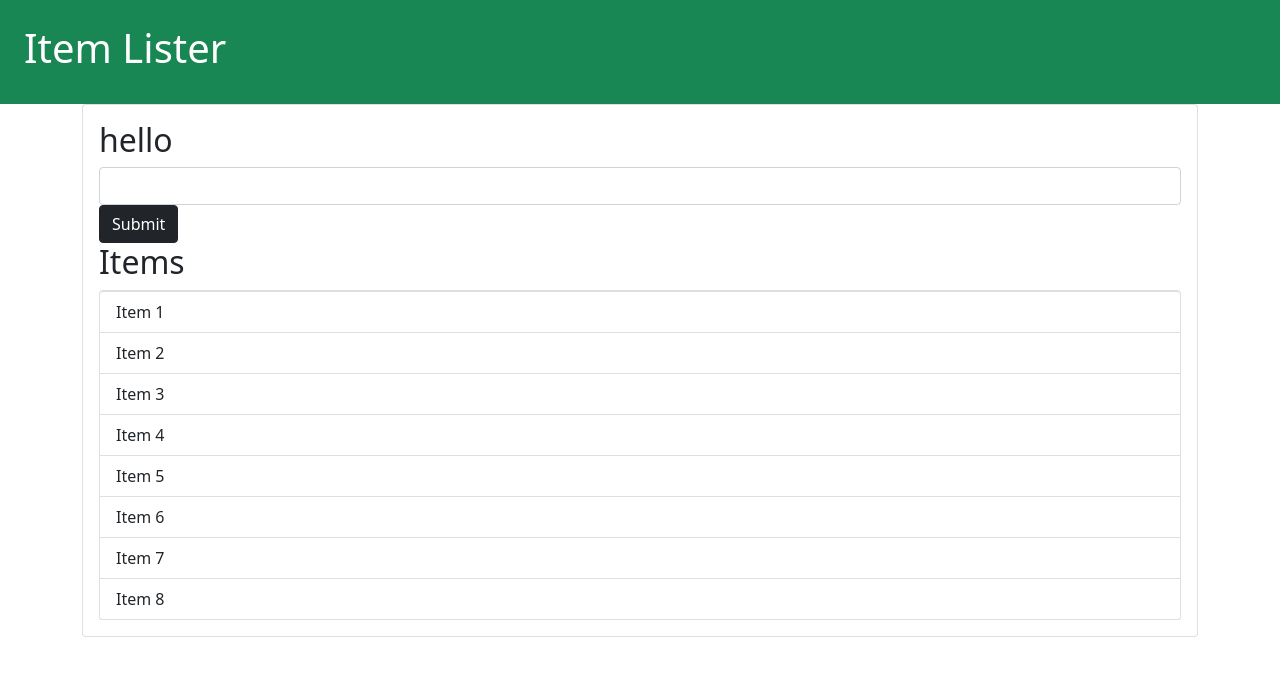
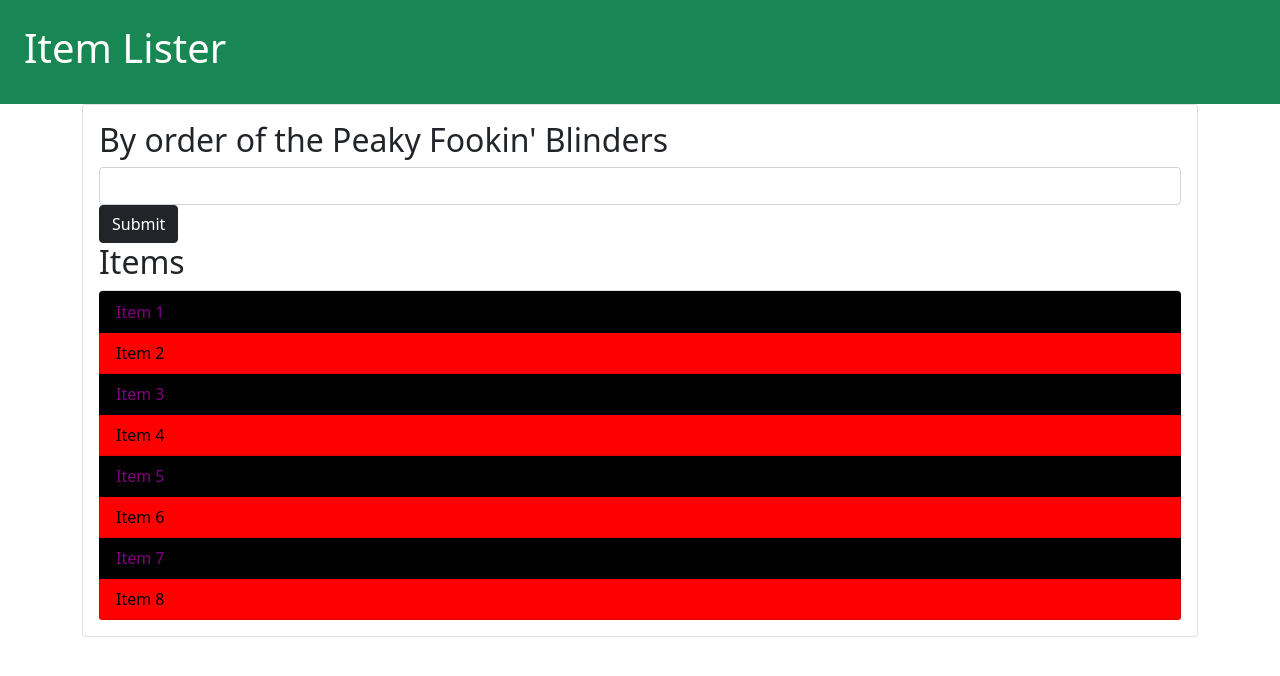
Before and after one commit to jasonarzona/it116, a plain HTML site: page domwalkthrough.html in a window 1280 px wide. Drawn offline with nearby package versions, Linux system fonts and the light colour scheme.

Commit message:
comments

```diff
--- a/domwalkthrough.js
+++ b/domwalkthrough.js
@@ -166,8 +166,21 @@
 //////////   querySelectorAll
 
 //makes variable that shows us all elements with title class
+//makes a list of everything with title in it
 var titles = document.querySelectorAll('.title');
 console.log(titles);
 
 //used the variable to change the string in the h2 header that used the title class
-titles[0].textContent = "hello";
+titles[0].textContent = "By order of the Peaky Fookin' Blinders";
+
+//made variables that will let us call on either odd or even numbered items in the list
+var odd = document.querySelectorAll('li:nth-child(odd)');
+var even =document.querySelectorAll('li:nth-child(even)');
+
+//makes for loop to go through every item in the index list, either the odd or even numbers, and then we edited the style
+for  (var i = 0; i < odd.length; i++){
+    odd[i].style.backgroundColor = 'black';
+    odd[i].style.color = 'purple';
+    even[i].style.backgroundColor = 'red';
+    even[i].style.color = 'black';
+}
```
Also changed, not shown: domwalkthrough.html (+1 -1 lines).
